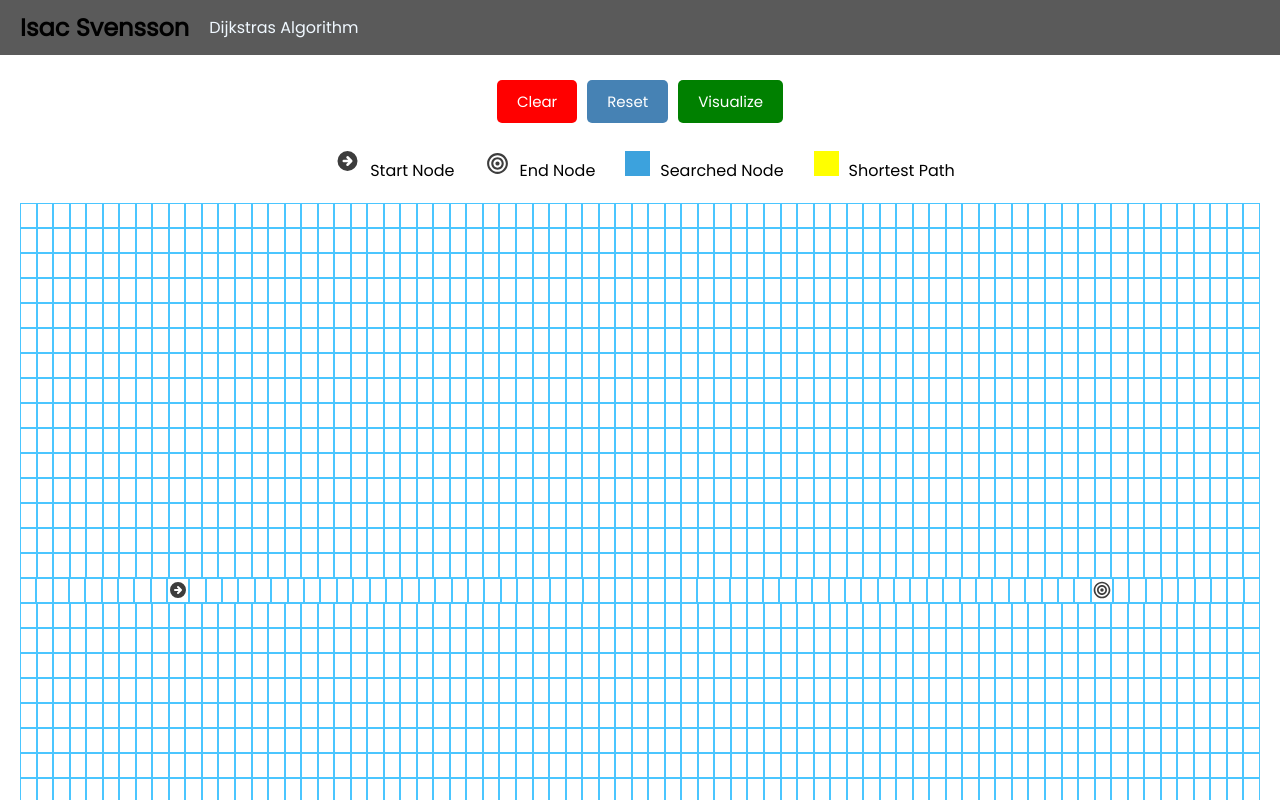
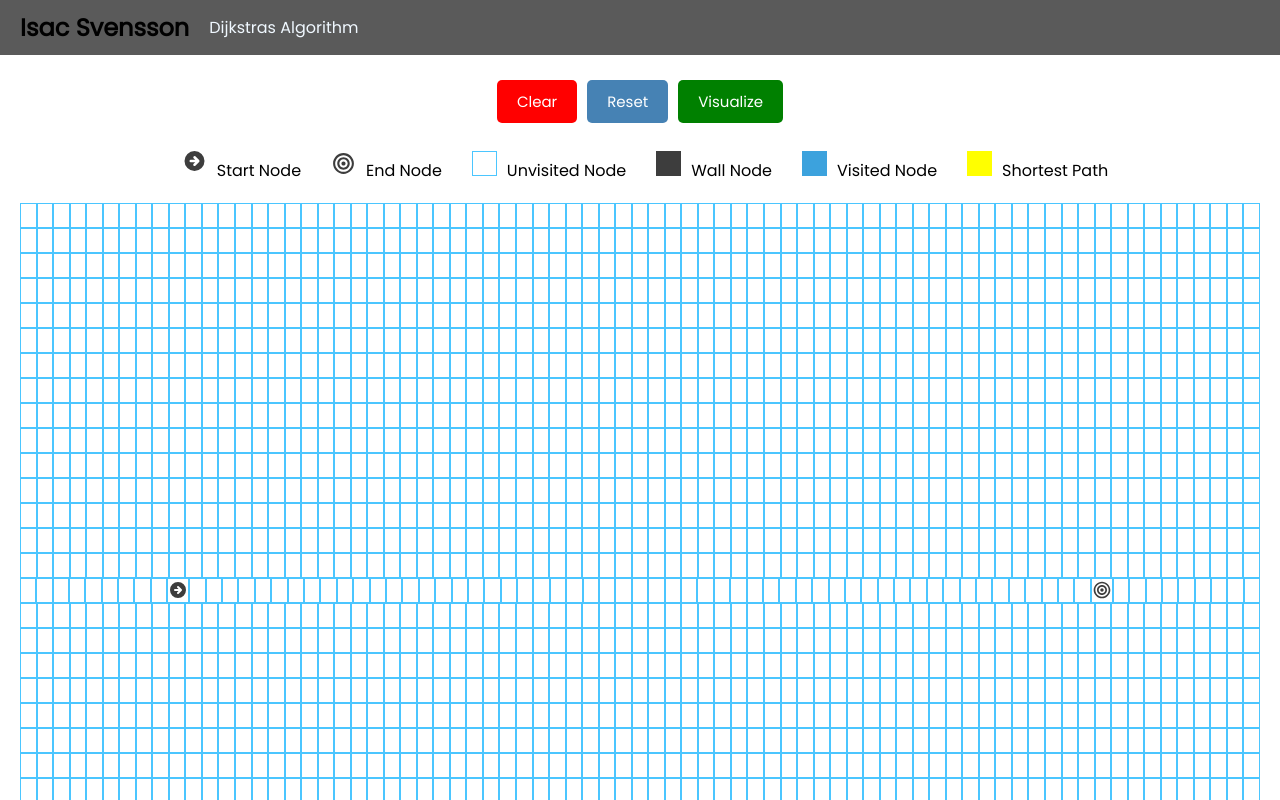
Before and after one commit to IsacSvensson/portfolio, a React (Create React App) app in the folder client/: page / in a window 1280 px wide. Shown: the top 800 px of the page. Built offline with nearby package versions, Linux system fonts and the light colour scheme.

Commit message:
fixed icon row

```diff
--- a/client/src/components/InfoBar.js
+++ b/client/src/components/InfoBar.js
@@ -9,7 +9,9 @@ function InfoBar() {
         <div className="opt-row">
             <Icon icon="start" iconValue={startArrow} text="Start Node"></Icon>
             <Icon icon="end" iconValue={bullsEye} text="End Node"></Icon>
-            <Icon icon="node-searched" iconValue="" text="Searched Node"></Icon>
+            <Icon icon="node" iconValue="" text="Unvisited Node"></Icon>
+            <Icon icon="wall" iconValue="" text="Wall Node"></Icon>
+            <Icon icon="node-searched" iconValue="" text="Visited Node"></Icon>
             <Icon icon="node-visited" iconValue="" text="Shortest Path"></Icon>
         </div>
     )
```
